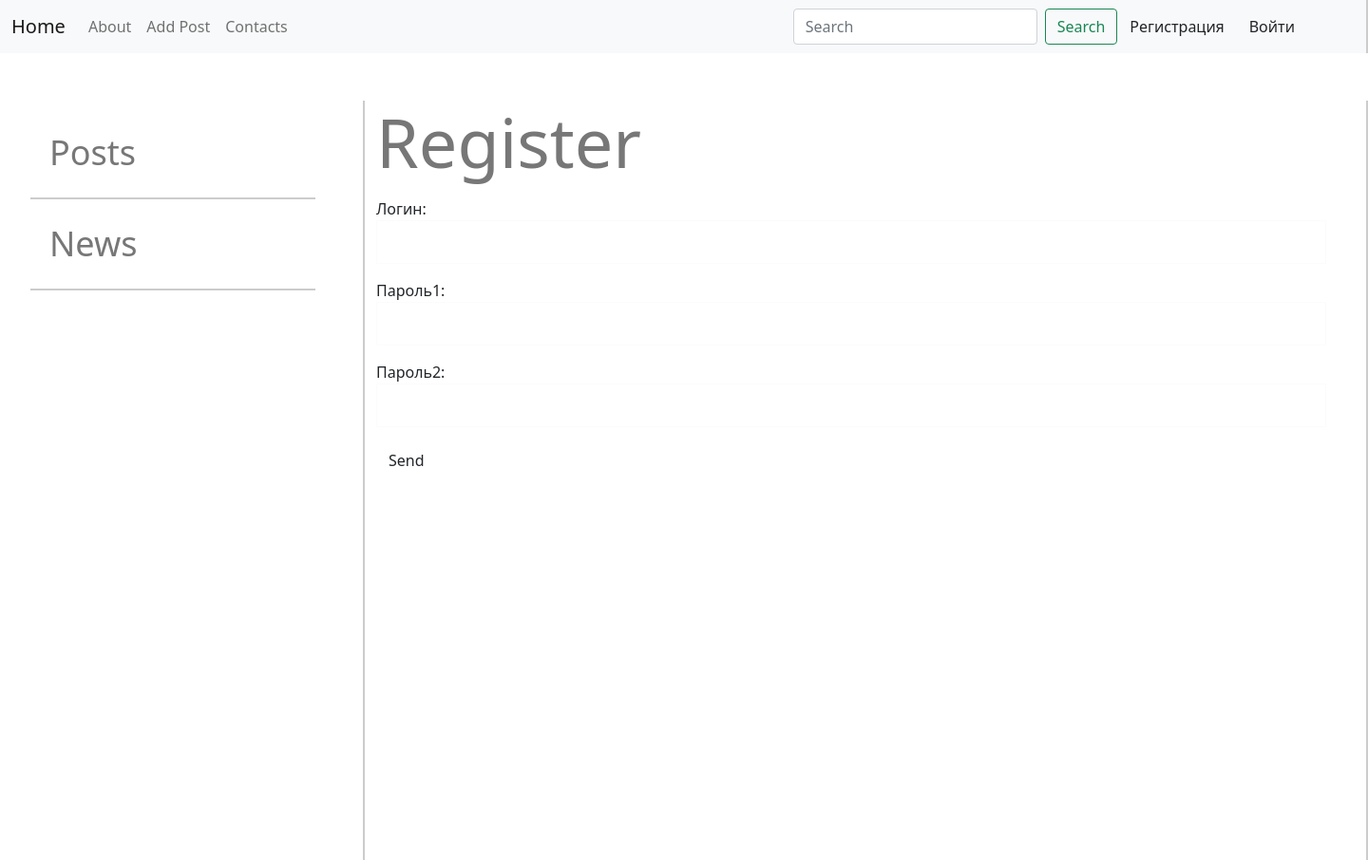
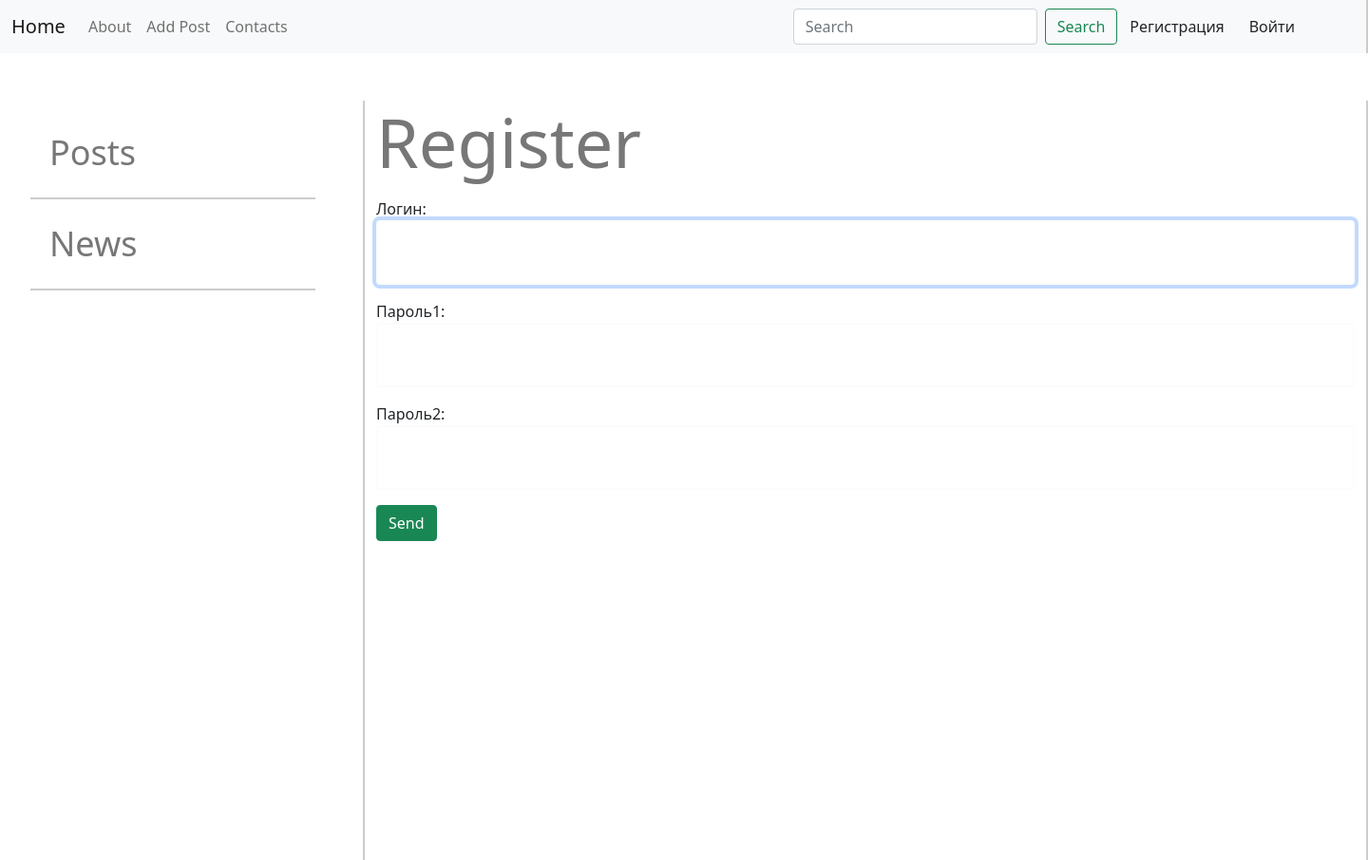
Before and after one commit to AlexGert42/api_django, a Django app: page /register/ in a window 1440 px wide. Shown: the whole page at 95% size. Run offline with Django 3.2, Linux system fonts and the light colour scheme; data comes from the database, SQL or seed files in the repository; some libraries are stand-ins or nearby versions.

Commit message:
add form autorization

```diff
--- a/news/forms.py
+++ b/news/forms.py
@@ -11,7 +11,7 @@
 #     content = forms.CharField(max_length=1000, widget=forms.Textarea(attrs={'class': 'form-control', 'cols': 60, 'rows': 20}), label='Text' )
 #     is_published = forms.BooleanField(label='Public', required=False, initial=True, widget=forms.CheckboxInput(attrs={'class': 'form-check-input'}))
 #     cat = forms.ModelChoiceField(queryset=Category.objects.all(), label='Cetegory', required=False, empty_label='Category not selected', widget=forms.Select(attrs={'class': 'form-control form-select form-control-lg'}))
-
+S = 'imput_formuser'
 
 
 class AddPostForm(forms.ModelForm):
@@ -37,15 +37,15 @@
 
 
 class RegisterUserForm(UserCreationForm):
-    username = forms.CharField(label='Логин', widget=forms.TextInput(attrs={'class': 'imput_formuser'}))
-    password1 = forms.CharField(label='Пароль1', widget=forms.TextInput(attrs={'class': 'imput_formuser'}))
-    password2 = forms.CharField(label='Пароль2', widget=forms.TextInput(attrs={'class': 'imput_formuser'}))
+    username = forms.CharField(label='Логин', widget=forms.TextInput(attrs={'class': 'form-control input_form_user'}))
+    password1 = forms.CharField(label='Пароль1', widget=forms.TextInput(attrs={'class': 'form-control input_form_user'}))
+    password2 = forms.CharField(label='Пароль2', widget=forms.TextInput(attrs={'class': 'form-control input_form_user'}))
 
     class Meta:
         model = User
         fields = ('username', 'password1', 'password2')
         widgets = {
-            'username': forms.TextInput(attrs={'class': 'imput_formuser'}),
-            'password1': forms.TextInput(attrs={'class': 'imput_formuser'}),
-            'password2': forms.TextInput(attrs={'class': 'imput_formuser'})
+            'username': forms.TextInput(attrs={'class': 'form-control input_form_user'}),
+            'password1': forms.TextInput(attrs={'class': 'form-control input_form_user'}),
+            'password2': forms.TextInput(attrs={'class': 'form-control input_form_user'})
         }
--- a/news/static/news/css/base.css
+++ b/news/static/news/css/base.css
@@ -45,10 +45,10 @@
     width: 100%;
 }
 
-.imput_formuser {
-    width: 1000px;
-    padding: 10px 20px;
-    border: 1px solid #fcfcfc;
+.input_form_user {
+
+    padding: 20px 20px !important;
+    border: 2px solid #fcfcfc !important;
     outline: 0
 
 }
--- a/news/templates/news/login/register.html
+++ b/news/templates/news/login/register.html
@@ -10,8 +10,16 @@
 
 <form method="post" class="formuser">
     {% csrf_token %}
-    {{ form.as_p }}
-    <button class="btn btn-succes" type="submit">Send</button>
+<!--    {{ form.as_p }}-->
+
+    {% for item in form %}
+        <p>
+            <lable class="lable" for="{{ item.id_for_label  }}">{{ item.label }}: </lable>
+            {{ item }}
+        </p>
+        <div class="error">{{ item.error }}</div>
+    {% endfor %}
+    <button class="btn btn-success" type="submit">Send</button>
 </form>
 
 {% endblock %}
```
